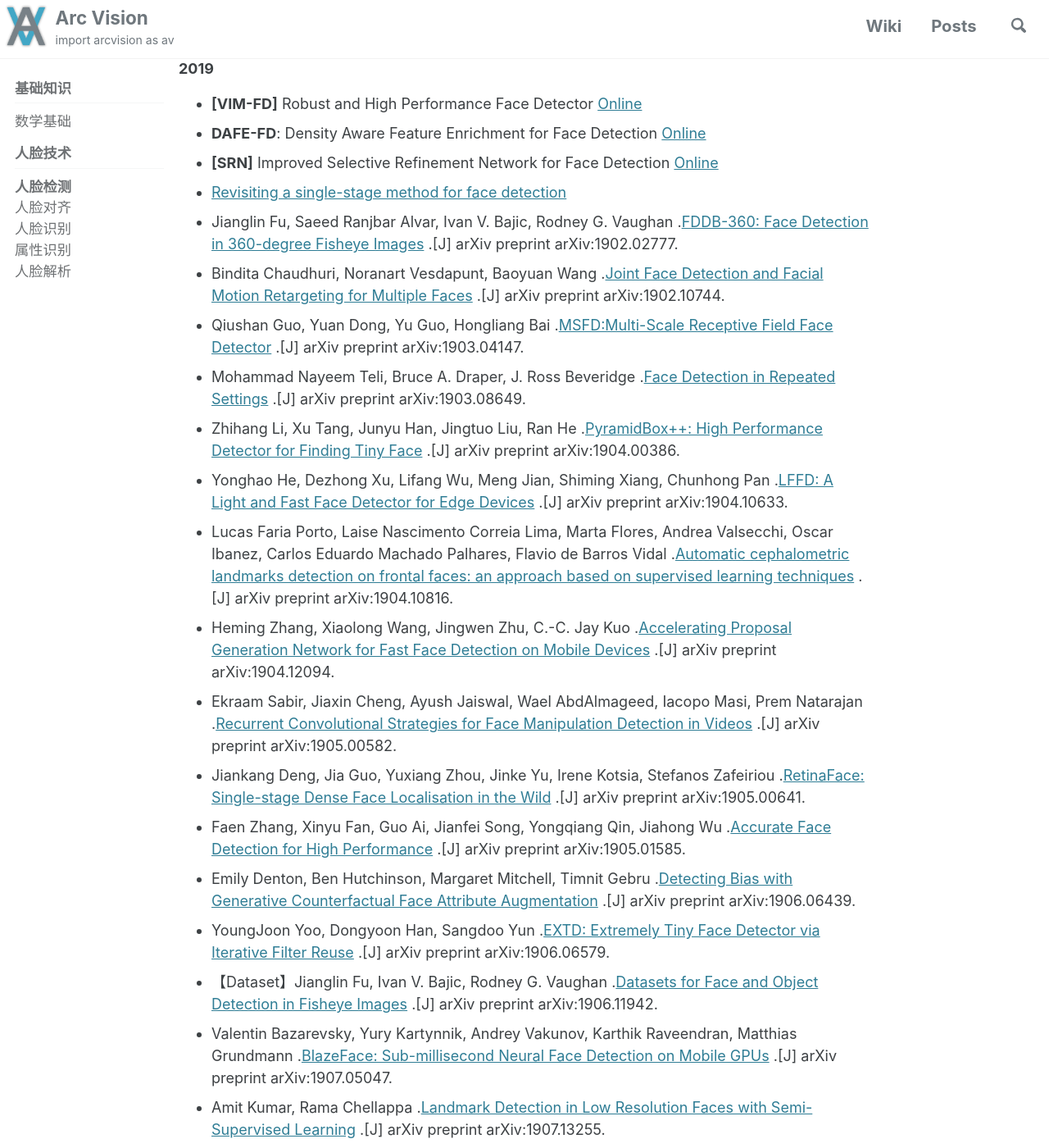
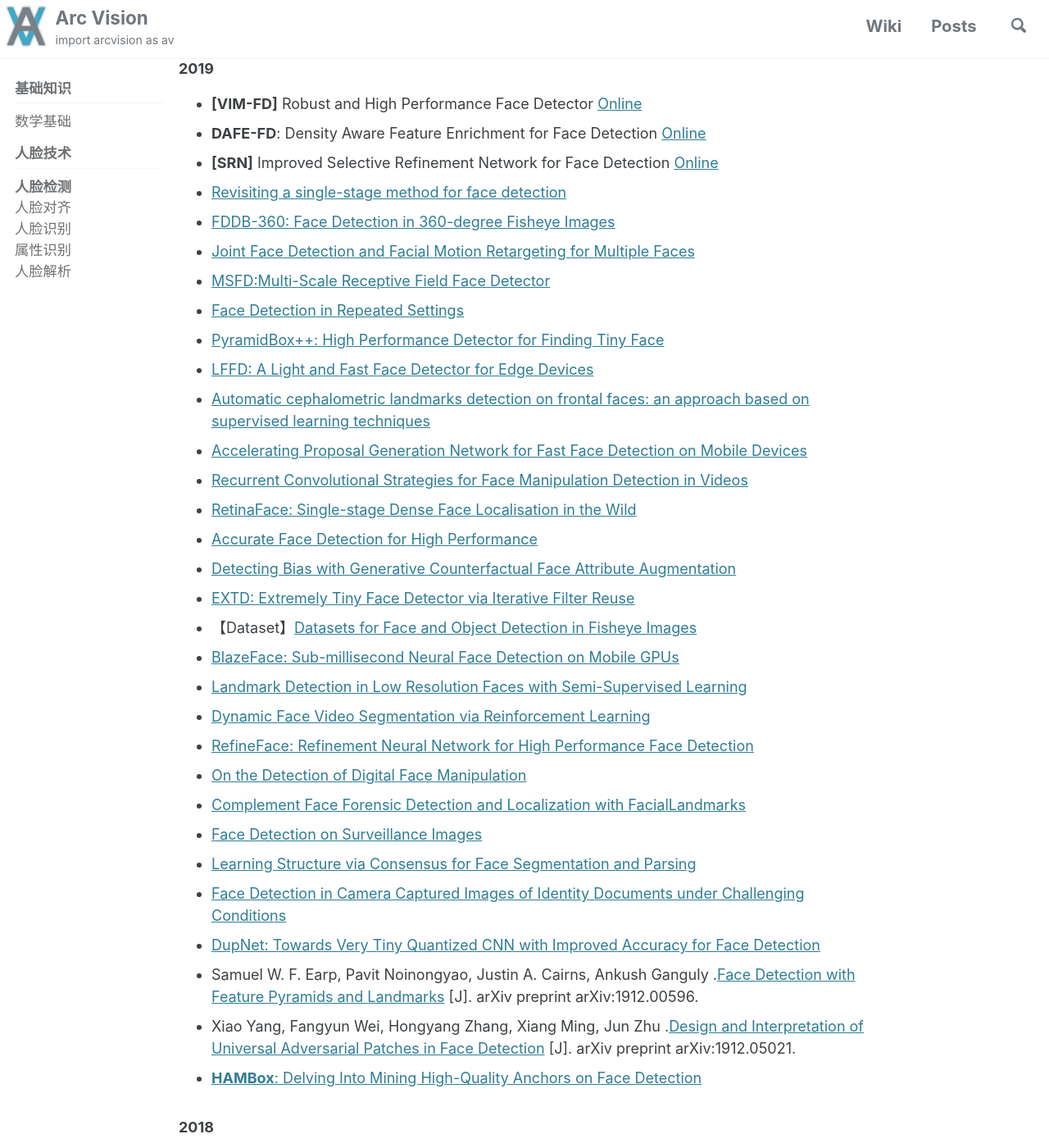
Before and after one commit to ArcVision/ArcVision.github.io, a Jekyll site: the page built from _wiki/11-face-detection.md, in a window 1280 px wide and 1400 px high, scrolled down 939 px. Shown: the whole window at 82% size. Built offline with Jekyll 4.4.1, drawn with Linux system fonts in a browser that asks for light colours; cached includes are drawn as plain includes; comment, search, counter and statistics services are not loaded; some of the changed text lies outside the part shown.

Commit message:
Update 11-face-detection.md

```diff
--- a/_wiki/11-face-detection.md
+++ b/_wiki/11-face-detection.md
@@ -39,30 +39,30 @@ toc: true
 - **DAFE-FD**: Density Aware Feature Enrichment for Face Detection [Online](http://arxiv.org/abs/1901.05375)
 - **[SRN]** Improved Selective Refinement Network for Face Detection [Online](http://arxiv.org/abs/1901.06651)
 - [Revisiting a single-stage method for face detection](https://arxiv.org/pdf/1902.01559)
-- Jianglin Fu, Saeed Ranjbar Alvar, Ivan V. Bajic, Rodney G. Vaughan .[FDDB-360: Face Detection in 360-degree Fisheye Images](https://arxiv.org/pdf/1902.02777) .[J] arXiv preprint arXiv:1902.02777.
-- Bindita Chaudhuri, Noranart Vesdapunt, Baoyuan Wang .[Joint Face Detection and Facial Motion Retargeting for Multiple Faces](https://arxiv.org/pdf/1902.10744) .[J] arXiv preprint arXiv:1902.10744.
-- Qiushan Guo, Yuan Dong, Yu Guo, Hongliang Bai .[MSFD:Multi-Scale Receptive Field Face Detector](https://arxiv.org/pdf/1903.04147) .[J] arXiv preprint arXiv:1903.04147.
-- Mohammad Nayeem Teli, Bruce A. Draper, J. Ross Beveridge .[Face Detection in Repeated Settings](https://arxiv.org/pdf/1903.08649) .[J] arXiv preprint arXiv:1903.08649.
-- Zhihang Li, Xu Tang, Junyu Han, Jingtuo Liu, Ran He .[PyramidBox++: High Performance Detector for Finding Tiny Face](https://arxiv.org/pdf/1904.00386) .[J] arXiv preprint arXiv:1904.00386.
-- Yonghao He, Dezhong Xu, Lifang Wu, Meng Jian, Shiming Xiang, Chunhong Pan .[LFFD: A Light and Fast Face Detector for Edge Devices](https://arxiv.org/pdf/1904.10633) .[J] arXiv preprint arXiv:1904.10633.
-- Lucas Faria Porto, Laise Nascimento Correia Lima, Marta Flores, Andrea Valsecchi, Oscar Ibanez, Carlos Eduardo Machado Palhares, Flavio de Barros Vidal .[Automatic cephalometric landmarks detection on frontal faces: an approach based on supervised learning techniques](https://arxiv.org/pdf/1904.10816) .[J] arXiv preprint arXiv:1904.10816.
-- Heming Zhang, Xiaolong Wang, Jingwen Zhu, C.-C. Jay Kuo .[Accelerating Proposal Generation Network for Fast Face Detection on Mobile Devices](https://arxiv.org/pdf/1904.12094) .[J] arXiv preprint arXiv:1904.12094.
-- Ekraam Sabir, Jiaxin Cheng, Ayush Jaiswal, Wael AbdAlmageed, Iacopo Masi, Prem Natarajan .[Recurrent Convolutional Strategies for Face Manipulation Detection in Videos](https://arxiv.org/pdf/1905.00582) .[J] arXiv preprint arXiv:1905.00582.
-- Jiankang Deng, Jia Guo, Yuxiang Zhou, Jinke Yu, Irene Kotsia, Stefanos Zafeiriou .[RetinaFace: Single-stage Dense Face Localisation in the Wild](https://arxiv.org/pdf/1905.00641) .[J] arXiv preprint arXiv:1905.00641.
-- Faen Zhang, Xinyu Fan, Guo Ai, Jianfei Song, Yongqiang Qin, Jiahong Wu .[Accurate Face Detection for High Performance](https://arxiv.org/pdf/1905.01585) .[J] arXiv preprint arXiv:1905.01585.
-- Emily Denton, Ben Hutchinson, Margaret Mitchell, Timnit Gebru .[Detecting Bias with Generative Counterfactual Face Attribute Augmentation](https://arxiv.org/pdf/1906.06439) .[J] arXiv preprint arXiv:1906.06439.
-- YoungJoon Yoo, Dongyoon Han, Sangdoo Yun .[EXTD: Extremely Tiny Face Detector via Iterative Filter Reuse](https://arxiv.org/pdf/1906.06579) .[J] arXiv preprint arXiv:1906.06579.
-- 【Dataset】Jianglin Fu, Ivan V. Bajic, Rodney G. Vaughan .[Datasets for Face and Object Detection in Fisheye Images](https://arxiv.org/pdf/1906.11942) .[J] arXiv preprint arXiv:1906.11942.
-- Valentin Bazarevsky, Yury Kartynnik, Andrey Vakunov, Karthik Raveendran, Matthias Grundmann .[BlazeFace: Sub-millisecond Neural Face Detection on Mobile GPUs](https://arxiv.org/pdf/1907.05047) .[J] arXiv preprint arXiv:1907.05047.
-- Amit Kumar, Rama Chellappa .[Landmark Detection in Low Resolution Faces with Semi-Supervised Learning](https://arxiv.org/pdf/1907.13255) .[J] arXiv preprint arXiv:1907.13255.
-- Yujiang Wang, Jie Shen, Mingzhi Dong, Yang Wu, Shiyang Cheng, Maja Pantic .[Dynamic Face Video Segmentation via Reinforcement Learning](https://arxiv.org/pdf/1907.01296) .[J] arXiv preprint arXiv:1907.01296.
-- Shifeng Zhang, Cheng Chi, Zhen Lei, Stan Z. Li .[RefineFace: Refinement Neural Network for High Performance Face Detection](https://arxiv.org/pdf/1909.04376) .[J] arXiv preprint arXiv:1909.04376.
-- Joel Stehouwer, Hao Dang, Feng Liu, Xiaoming Liu, Anil Jain .[On the Detection of Digital Face Manipulation](https://arxiv.org/pdf/1910.01717) .[J] arXiv preprint arXiv:1910.01717.
-- Kritaphat Songsri-in, Stefanos Zafeiriou .[Complement Face Forensic Detection and Localization with FacialLandmarks](https://arxiv.org/pdf/1910.05455) .[J] arXiv preprint arXiv:1910.05455.
-- Mohammad Iqbal Nouyed, Guodong Guo .[Face Detection on Surveillance Images](https://arxiv.org/pdf/1910.11121) .[J] arXiv preprint arXiv:1910.11121.
-- Iacopo Masi, Joe Mathai, Wael AbdAlmageed.[Learning Structure via Consensus for Face Segmentation and Parsing](https://arxiv.org/pdf/1911.00957) [J]. arXiv preprint arXiv:1911.00957.
-- Souhail Bakkali, Zuheng Ming, Muhammad Muzzamil Luqman, Jean-Christophe Burie.[Face Detection in Camera Captured Images of Identity Documents under Challenging Conditions](https://arxiv.org/pdf/1911.03567) [J]. arXiv preprint arXiv:1911.03567.
-- Hongxing Gao, Wei Tao, Dongchao Wen, Junjie Liu, Tse-Wei Chen, Kinya Osa, Masami Kato .[DupNet: Towards Very Tiny Quantized CNN with Improved Accuracy for Face Detection](https://arxiv.org/pdf/1911.05341) [J]. arXiv preprint arXiv:1911.05341.
+- [FDDB-360: Face Detection in 360-degree Fisheye Images](https://arxiv.org/pdf/1902.02777)
+- [Joint Face Detection and Facial Motion Retargeting for Multiple Faces](https://arxiv.org/pdf/1902.10744)
+- [MSFD:Multi-Scale Receptive Field Face Detector](https://arxiv.org/pdf/1903.04147)
+- [Face Detection in Repeated Settings](https://arxiv.org/pdf/1903.08649)
+- [PyramidBox++: High Performance Detector for Finding Tiny Face](https://arxiv.org/pdf/1904.00386)
+- [LFFD: A Light and Fast Face Detector for Edge Devices](https://arxiv.org/pdf/1904.10633)
+- [Automatic cephalometric landmarks detection on frontal faces: an approach based on supervised learning techniques](https://arxiv.org/pdf/1904.10816)
+- [Accelerating Proposal Generation Network for Fast Face Detection on Mobile Devices](https://arxiv.org/pdf/1904.12094)
+- [Recurrent Convolutional Strategies for Face Manipulation Detection in Videos](https://arxiv.org/pdf/1905.00582)
+- [RetinaFace: Single-stage Dense Face Localisation in the Wild](https://arxiv.org/pdf/1905.00641)
+- [Accurate Face Detection for High Performance](https://arxiv.org/pdf/1905.01585)
+- [Detecting Bias with Generative Counterfactual Face Attribute Augmentation](https://arxiv.org/pdf/1906.06439)
+- [EXTD: Extremely Tiny Face Detector via Iterative Filter Reuse](https://arxiv.org/pdf/1906.06579)
+- 【Dataset】[Datasets for Face and Object Detection in Fisheye Images](https://arxiv.org/pdf/1906.11942)
+- [BlazeFace: Sub-millisecond Neural Face Detection on Mobile GPUs](https://arxiv.org/pdf/1907.05047)
+- [Landmark Detection in Low Resolution Faces with Semi-Supervised Learning](https://arxiv.org/pdf/1907.13255)
+- [Dynamic Face Video Segmentation via Reinforcement Learning](https://arxiv.org/pdf/1907.01296)
+- [RefineFace: Refinement Neural Network for High Performance Face Detection](https://arxiv.org/pdf/1909.04376)
+- [On the Detection of Digital Face Manipulation](https://arxiv.org/pdf/1910.01717)
+- [Complement Face Forensic Detection and Localization with FacialLandmarks](https://arxiv.org/pdf/1910.05455)
+- [Face Detection on Surveillance Images](https://arxiv.org/pdf/1910.11121)
+- [Learning Structure via Consensus for Face Segmentation and Parsing](https://arxiv.org/pdf/1911.00957)
+- [Face Detection in Camera Captured Images of Identity Documents under Challenging Conditions](https://arxiv.org/pdf/1911.03567)
+- [DupNet: Towards Very Tiny Quantized CNN with Improved Accuracy for Face Detection](https://arxiv.org/pdf/1911.05341)
 - Samuel W. F. Earp, Pavit Noinongyao, Justin A. Cairns, Ankush Ganguly .[Face Detection with Feature Pyramids and Landmarks](https://arxiv.org/pdf/1912.00596) [J]. arXiv preprint arXiv:1912.00596.
 - Xiao Yang, Fangyun Wei, Hongyang Zhang, Xiang Ming, Jun Zhu .[Design and Interpretation of Universal Adversarial Patches in Face Detection](https://arxiv.org/pdf/1912.05021) [J]. arXiv preprint arXiv:1912.05021.
 - [**HAMBox**: Delving Into Mining High-Quality Anchors on Face Detection](https://openaccess.thecvf.com/content_CVPR_2020/html/Liu_HAMBox_Delving_Into_Mining_High-Quality_Anchors_on_Face_Detection_CVPR_2020_paper.html)
```
